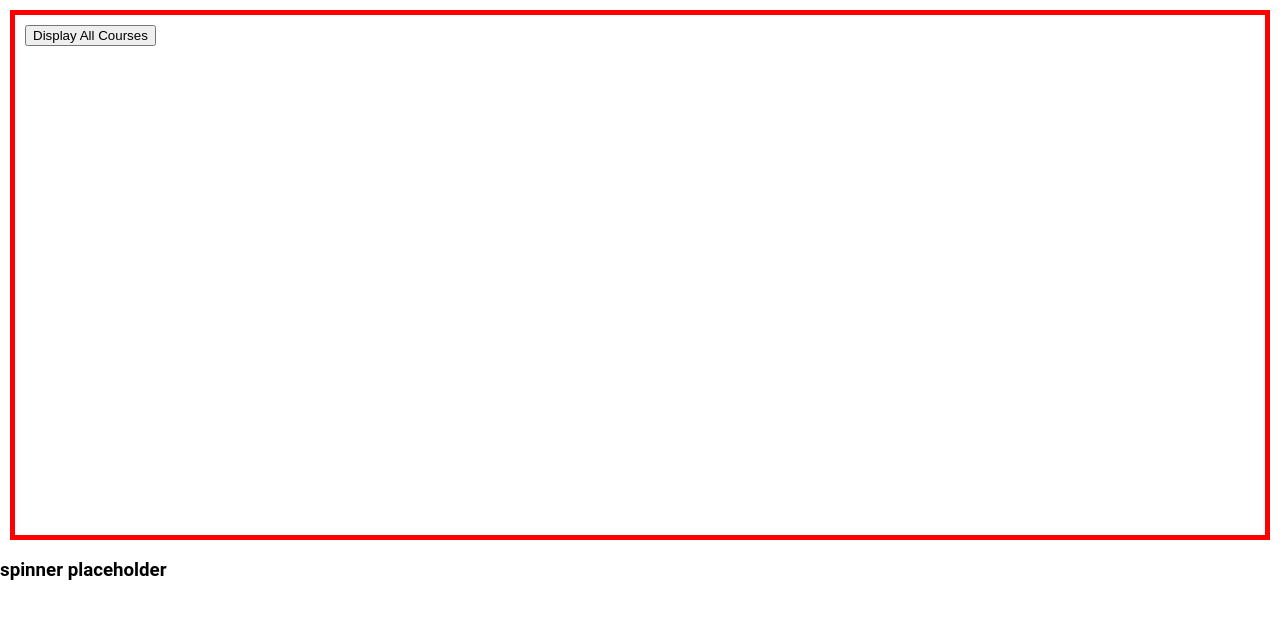
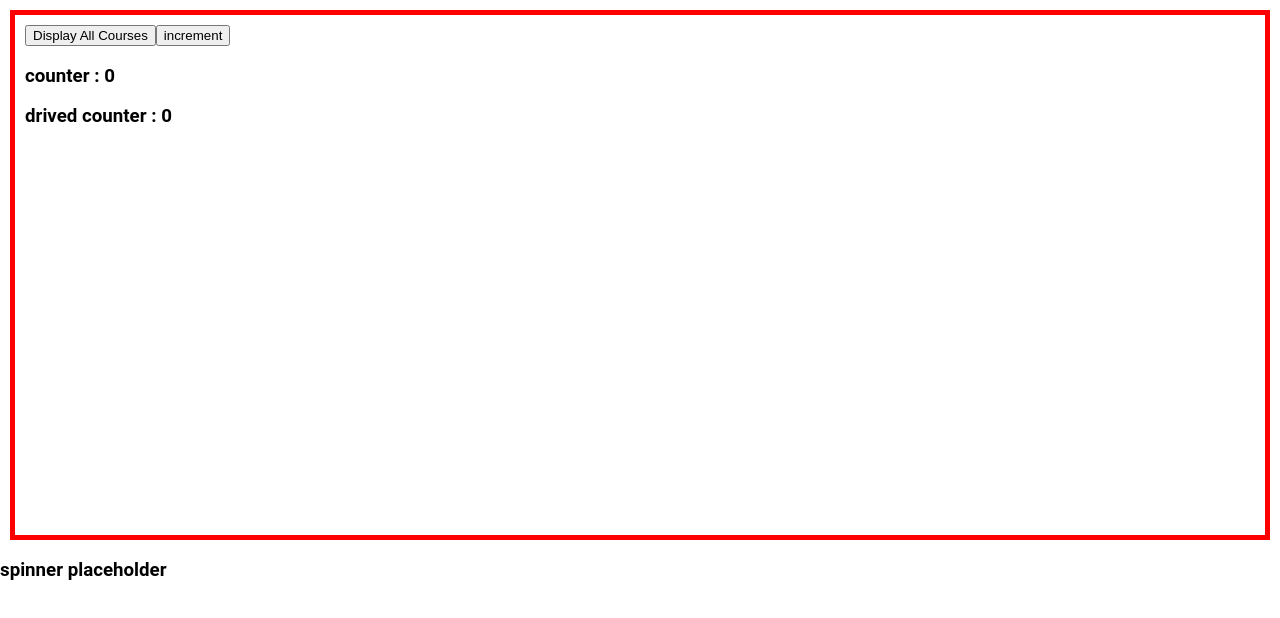
Before and after one commit to NardeenGeorgeFouadShafik/angular-17-modeso-training, an Angular app: page / in a window 1280 px wide. Shown: the top 618 px of the page. Built offline with nearby package versions, Linux system fonts and the light colour scheme.

Commit message:
add signal

```diff
--- a/src/app/app.component.html
+++ b/src/app/app.component.html
@@ -1,6 +1,10 @@
 <div>
   <div class="pre-content" #performPrefetch>
     <button (click)="showData()">Display All Courses</button>
+        <button (click)="increment()">increment</button>
+<h3>counter : {{counterSignal()}}</h3>
+<h3>drived counter : {{drivedCounter()}}</h3>
+
   </div>
   @defer(when display; prefetch on hover(performPrefetch)) {
   <div class="courses">
--- a/src/app/app.component.ts
+++ b/src/app/app.component.ts
@@ -1,4 +1,4 @@
-import { Component, OnInit } from '@angular/core';
+import { Component, OnInit, computed, signal } from '@angular/core';
 import { CommonModule } from '@angular/common';
 import { RouterOutlet } from '@angular/router';
 import { CourseCardComponent } from './course-card/course-card.component';
@@ -15,9 +15,15 @@ import { Observable } from 'rxjs';
   styleUrl: "./app.component.scss",
 })
 export class AppComponent implements OnInit {
+
   courses$: Observable<Course[]>;
   courses: Course[] = [];
   display: boolean = false;
+  counterSignal = signal(0);
+  drivedCounter = computed(() => {
+    const drivedCounter = this.counterSignal();
+    return drivedCounter * 10;
+  })
   constructor(private http: HttpClient) {
     this.courses$ = this.http.get(
       "http://localhost:9000/api/courses"
@@ -37,4 +43,8 @@ export class AppComponent implements OnInit {
   showData() {
     this.display = true;
   }
+
+    increment() {
+  this.counterSignal.update(val=>val+1)
 }
+}
```
